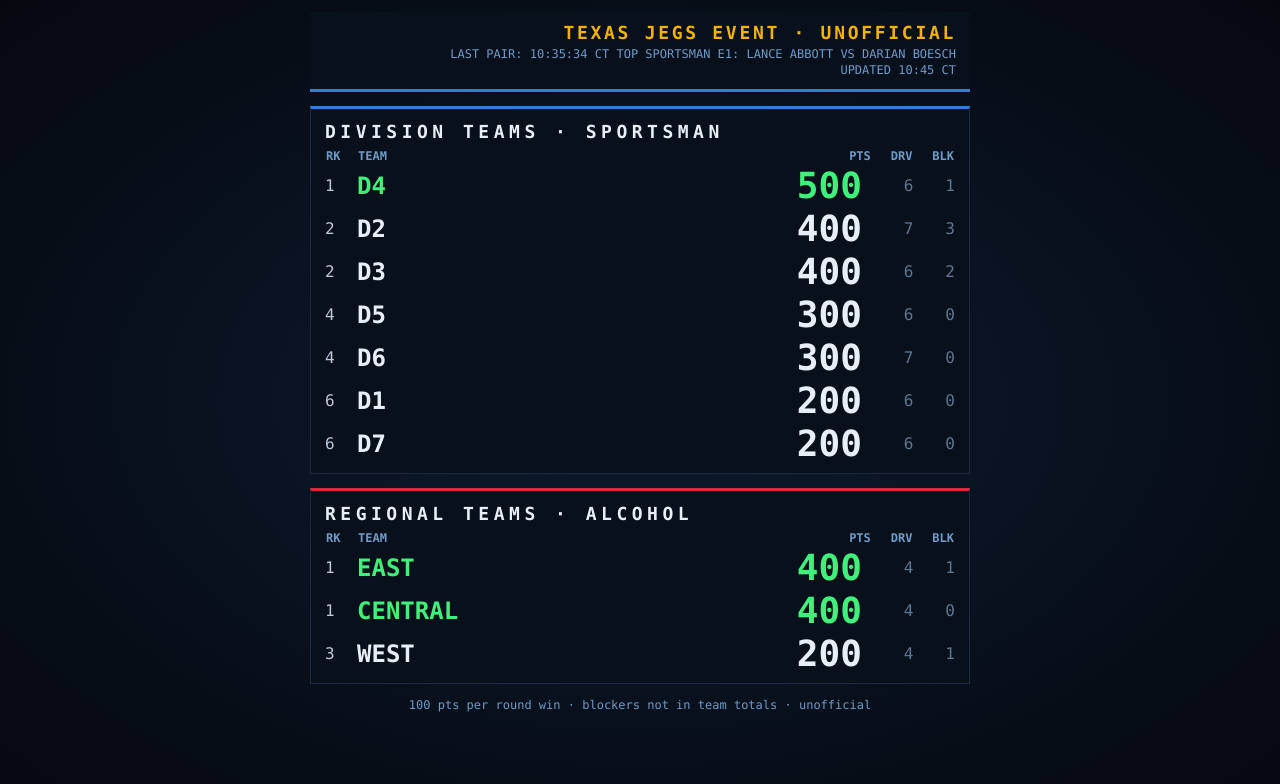
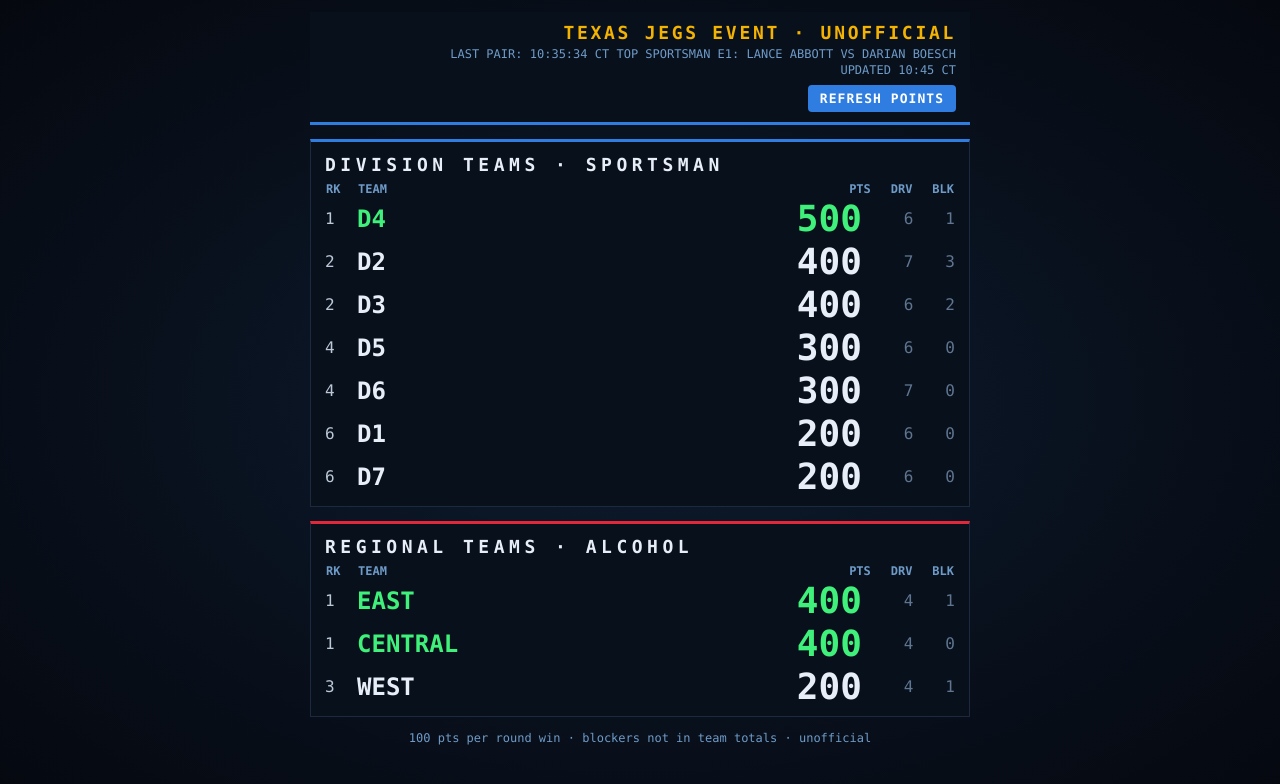
Before and after one commit to mad1661/jegs-tally, a plain HTML site: page index.html in a window 1280 px wide. Drawn offline with Linux system fonts and the light colour scheme.

Commit message:
Refresh points button

```diff
--- a/index.html
+++ b/index.html
@@ -6,6 +6,7 @@
 header{text-align:right;background:#08101c;padding:10px 14px;border-bottom:3px solid #2f7de1}
 h1{color:#f5b301;font-size:clamp(14px,4vw,18px);letter-spacing:.15em;margin:0 0 4px}
 .sub{color:#6f9bc8;font-size:12px;text-transform:uppercase;margin:2px 0}
+#rb{background:#2f7de1;color:#fff;border:0;border-radius:4px;padding:6px 12px;font:inherit;font-size:13px;font-weight:700;letter-spacing:.08em;cursor:pointer;margin-top:6px}#rb:disabled{opacity:.6}
 .stale{display:none;background:#e0283a;color:#fff;padding:1px 6px;border-radius:3px;font-weight:700;margin-left:6px}
 section{background:#08101c;border:1px solid #1c2a40;margin-top:14px;padding:8px 14px}
 section.d{border-top:3px solid #2f7de1}section.r{border-top:3px solid #e0283a}
@@ -17,7 +18,7 @@
 footer{color:#6f9bc8;font-size:12px;text-align:center;margin:14px 0}
 </style></head><body><div class="w">
 <header><h1>TEXAS JEGS EVENT · UNOFFICIAL</h1><div class="sub">Last pair: <span id="lp"></span></div>
-<div class="sub"><span id="up">Loading…</span><span class="stale" id="st">STALE</span></div></header>
+<div class="sub"><span id="up">Loading…</span><span class="stale" id="st">STALE</span></div><button id="rb" onclick="refreshNow()">REFRESH POINTS</button></header>
 <section class="d"><h2>DIVISION TEAMS · SPORTSMAN</h2><table><thead><tr><th>RK</th><th>TEAM</th><th class="n">PTS</th><th class="n">DRV</th><th class="n">BLK</th></tr></thead><tbody id="dv"></tbody></table></section>
 <section class="r"><h2>REGIONAL TEAMS · ALCOHOL</h2><table><thead><tr><th>RK</th><th>TEAM</th><th class="n">PTS</th><th class="n">DRV</th><th class="n">BLK</th></tr></thead><tbody id="rg"></tbody></table></section>
 <footer>100 pts per round win · blockers not in team totals · unofficial</footer></div>
@@ -34,8 +35,11 @@
 function tick(){if(!upd)return;const t=new Date(upd);if(isNaN(t))return;
  document.getElementById('up').textContent='Updated '+t.toLocaleTimeString('en-US',{timeZone:'America/Chicago',hour:'numeric',minute:'2-digit',hour12:true}).replace(/ [AP]M/,'')+' CT';
  document.getElementById('st').style.display=(Date.now()-t>300000)?'inline':'none'}
-async function load(){try{const d=await (await fetch('totals.json?t='+Date.now(),{cache:'no-store'})).json();
+async function load(src){try{const d=await (await fetch(src||('totals.json?t='+Date.now()),{cache:'no-store',headers:src?{Accept:'application/vnd.github.raw'}:{}})).json();
  let lp=g(d,'last_pair','lastPair');if(lp&&typeof lp==='object')lp=[lp.time_ct?lp.time_ct+' CT':'',[lp.class,lp.round].filter(Boolean).join(' ')+':',Array.isArray(lp.names)?lp.names.join(' vs '):(lp.names||'')].join(' ').trim();document.getElementById('lp').textContent=lp;upd=d.updated_epoch?(d.updated_epoch<1e12?d.updated_epoch*1000:d.updated_epoch):g(d,'updated_ct','updated','updated_at');
  fill('dv',g(d,'divisions','division'));fill('rg',g(d,'regions','regional'));tick()}catch(e){}}
-load();setInterval(load,20000);setInterval(tick,15000);
+async function refreshNow(){const b=document.getElementById('rb');b.disabled=true;b.textContent='REFRESHING…';const before=upd;
+ await load('https://api.github.com/repos/mad1661/jegs-tally/contents/totals.json?ref=main&t='+Date.now());if(upd===before)await load();
+ b.textContent='REFRESH POINTS';b.disabled=false}
+load();setInterval(()=>load(),20000);setInterval(tick,15000);
 </script></body></html>
```
